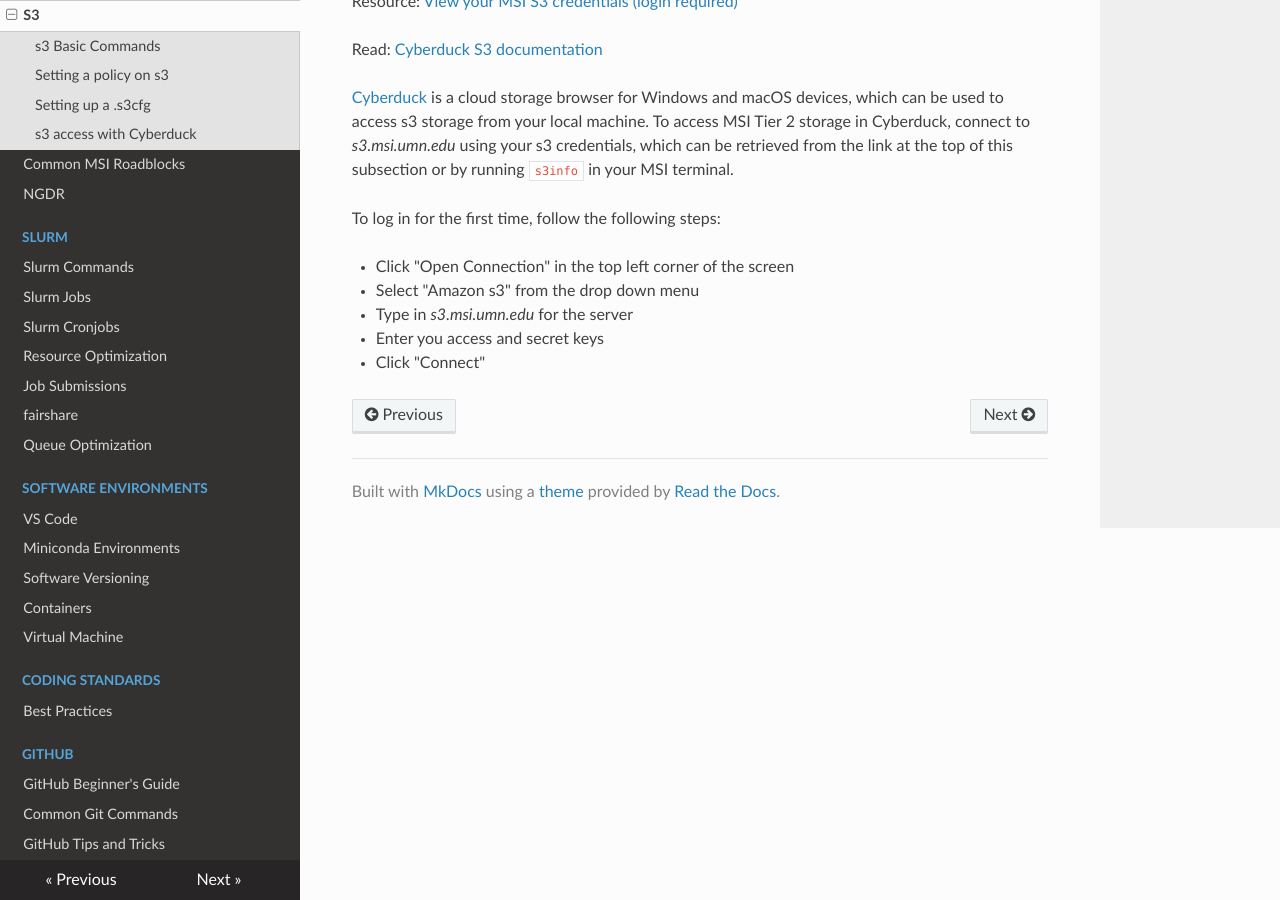
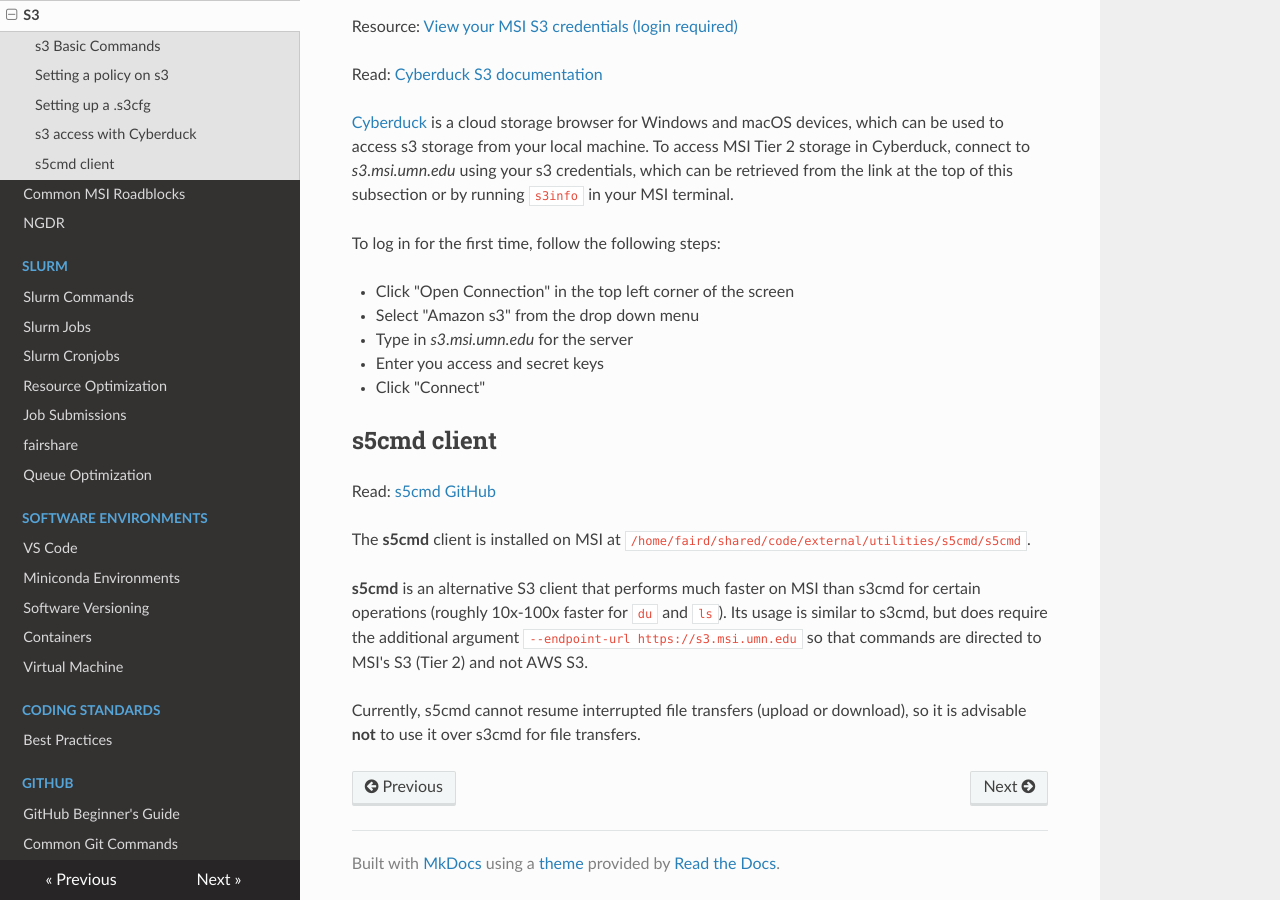
Before and after one commit to DCAN-Labs/cdni-brain, an MkDocs documentation site: the page built from docs/s3.md, in a window 1280 px wide and 900 px high, scrolled down 2661 px. Built offline with MkDocs 1.6.1, drawn with Linux system fonts in a browser that asks for light colours; nearby versions of some CDN libraries; some of the changed text lies outside the part shown.

Commit message:
Update s3.md
Add info on s5cmd client

```diff
--- a/docs/s3.md
+++ b/docs/s3.md
@@ -41,7 +41,7 @@ s3 is the tier2 storage system DCAN uses mostly for storing large datasets. Each
 
     - To check the size of a single bucket: `s3cmd du -H s3://bucket-name/`
 
-        - This process can take awhile and an srun will most likely be needed
+        - This process can take awhile and an srun will most likely be needed. Recommended: use [s5cmd client](#s5cmd-client) for commands such as `du` and `ls` on large buckets
 
     - To understand how much of your individual s3 quota you have used (each person in the lab is allocated 120TB of s3 space): `s3info -u x500`
 
@@ -106,3 +106,13 @@ To log in for the first time, follow the following steps:
 - Enter you access and secret keys
 
 - Click "Connect"
+
+## s5cmd client
+
+Read: [s5cmd GitHub](https://github.com/peak/s5cmd)
+
+The **s5cmd** client is installed on MSI at `/home/faird/shared/code/external/utilities/s5cmd/s5cmd`.
+
+**s5cmd** is an alternative S3 client that performs much faster on MSI than s3cmd for certain operations (roughly 10x-100x faster for `du` and `ls`). Its usage is similar to s3cmd, but does require the additional argument  `--endpoint-url https://s3.msi.umn.edu` so that commands are directed to MSI's S3 (Tier 2) and not AWS S3.
+
+Currently, s5cmd cannot resume interrupted file transfers (upload or download), so it is advisable **not** to use it over s3cmd for file transfers.
```
